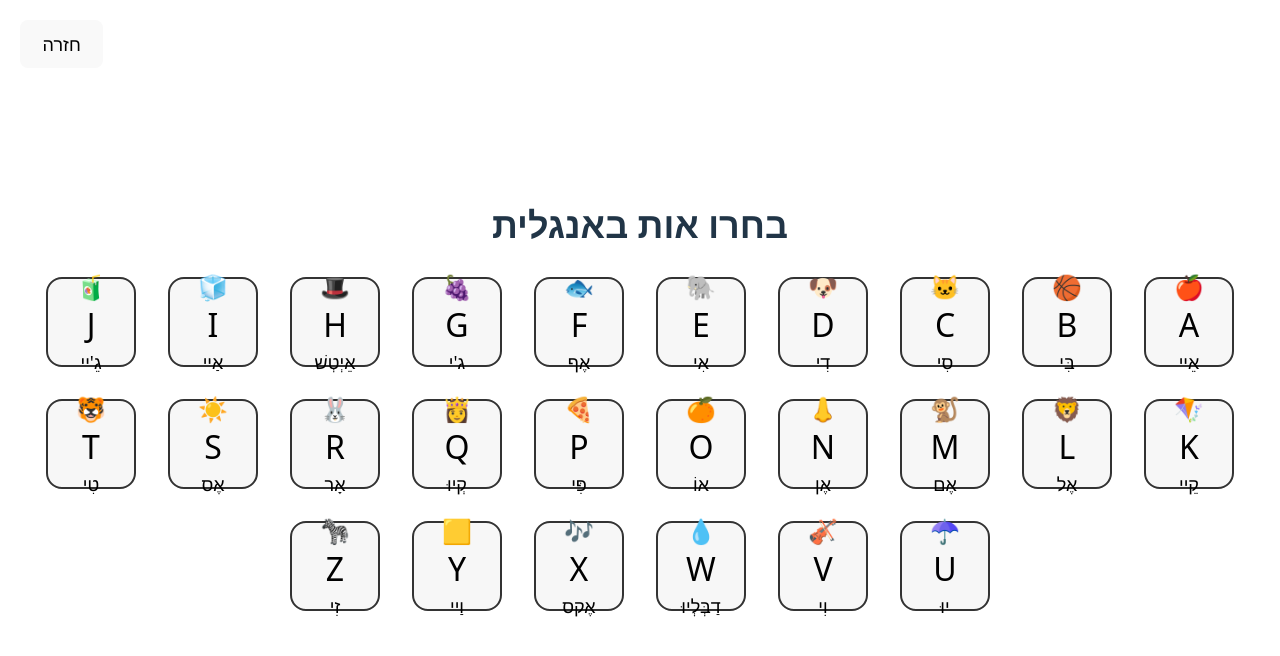
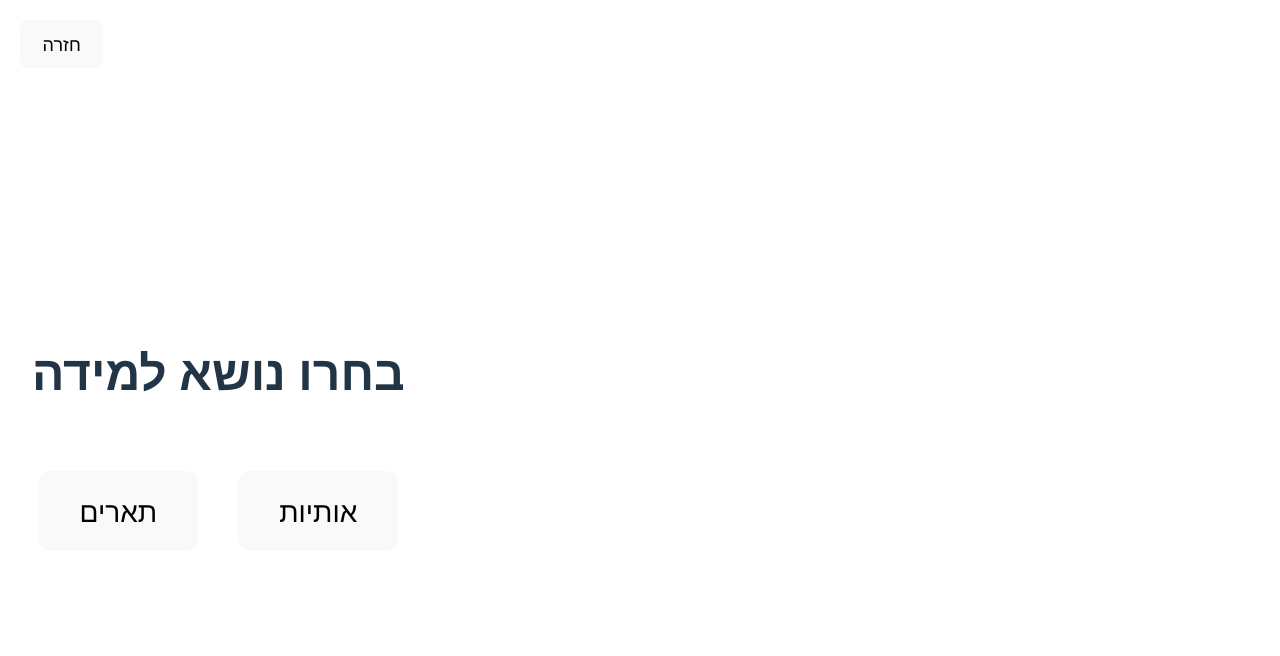
Before and after one commit to GuyNetserEyal/learn_english, a React (Vite) app: page / in a window 1280 px wide. Both pictures are taken after a click on the button "למידה". Shown: the top 656 px of the page. Built offline with nearby package versions, Linux system fonts and the light colour scheme.

Commit message:
adding adj page

```diff
--- /dev/null
+++ b/src/Adjectives.jsx
@@ -0,0 +1,150 @@
+import React, { useState } from "react";
+
+// List of adjective pairs. Each pair has: adjective1, adjective2, hebrewPron1, hebrewPron2, noun1, noun2, icon1, icon2
+const PAIRS = [
+  {
+    adjectives: ["Big", "Small"],
+    hebrew: ["בִּיג", "סְמוֹל"],
+    nouns: ["lion", "cat"],
+    hebrewNouns: ["לַיּוֹן", "קַט"],
+    hebrewPhrase: ["אריה גדול", "חתול קטן"],
+    icons: ["🦁", "🐱"],
+  },
+  {
+    adjectives: ["Tall", "Short"],
+    hebrew: ["טוֹל", "שׁוֹרְט"],
+    nouns: ["giraffe", "rabbit"],
+    hebrewNouns: ["גִ'ירַף", "רַבִּיט"],
+    hebrewPhrase: ["ג'ירף גבוה", "ארנב נמוך"],
+    icons: ["🦒", "🐰"],
+  },
+  {
+    adjectives: ["Fast", "Slow"],
+    hebrew: ["פַאסְט", "סְלוֹו"],
+    nouns: ["horse", "turtle"],
+    hebrewNouns: ["הוֹרְס", "טֶרְטֶל"],
+    hebrewPhrase: ["סוס מהיר", "צב איטי"],
+    icons: ["🐎", "🐢"],
+  },
+  {
+    adjectives: ["Hot", "Cold"],
+    hebrew: ["הוֹט", "קוֹלְד"],
+    nouns: ["sun", "snow"],
+    hebrewNouns: ["סַן", "סְנוֹו"],
+    hebrewPhrase: ["שמש חמה", "שלג קר"],
+    icons: ["☀️", "❄️"],
+  },
+  {
+    adjectives: ["Happy", "Sad"],
+    hebrew: ["הֶפִּי", "סֵאֵד"],
+    nouns: ["dog", "cat"],
+    hebrewNouns: ["דוֹג", "קַט"],
+    hebrewPhrase: ["כלב שמח", "חתול עצוב"],
+    icons: ["🐶", "🐱"],
+  },
+  {
+    adjectives: ["Old", "Young"],
+    hebrew: ["אוֹלְד", "יאָנג"],
+    nouns: ["man", "boy"],
+    hebrewNouns: ["מֶן", "בּוֹי"],
+    hebrewPhrase: ["איש זקן", "ילד צעיר"],
+    icons: ["👴", "👦"],
+  },
+];
+
+function speak(text) {
+  if (typeof window !== "undefined" && window.speechSynthesis) {
+    window.speechSynthesis.cancel();
+    const ut = new SpeechSynthesisUtterance(text);
+    ut.lang = "en-US";
+    window.speechSynthesis.speak(ut);
+  }
+}
+
+export default function Adjectives({ onBack }) {
+  const [selected, setSelected] = useState(null); // index of selected pair
+
+  // Detail view
+  if (selected !== null) {
+    const pair = PAIRS[selected];
+    const sentence1 = `${pair.adjectives[0]} ${pair.nouns[0]}`;
+    const sentence2 = `${pair.adjectives[1]} ${pair.nouns[1]}`;
+
+    return (
+      <div
+        dir="rtl"
+        style={{
+          textAlign: "center",
+          fontFamily: "inherit",
+          padding: 32,
+          display: "flex",
+          flexDirection: "column",
+          alignItems: "center",
+          justifyContent: "center",
+          minHeight: "100vh",
+          position: "relative",
+          gap: 24,
+        }}
+      >
+        <button onClick={() => setSelected(null)} style={{ position: "absolute", top: 20, left: 20, fontSize: 18 }}>
+          חזרה
+        </button>
+
+        <h1 style={{ fontSize: 48 }}>{pair.adjectives[0]} / {pair.adjectives[1]}</h1>
+
+        {/* First sentence */}
+        <div style={{ display: "flex", flexDirection: "column", alignItems: "center", gap: 8 }}>
+          <div style={{ fontSize: 72 }}>{pair.icons[0]}</div>
+          <div style={{ fontSize: 40 }}>{sentence1}</div>
+          <div style={{ fontSize: 24 }}>{pair.hebrew[0]} {pair.hebrewNouns[0]}</div>
+          <div style={{ fontSize: 22, color: '#2b2b2b', marginTop: 2 }}>{pair.hebrewPhrase[0]}</div>
+          <button onClick={() => speak(sentence1)} style={{ marginTop: 6, cursor: "pointer" }}>השמע</button>
+        </div>
+
+        {/* Second sentence */}
+        <div style={{ display: "flex", flexDirection: "column", alignItems: "center", gap: 8 }}>
+          <div style={{ fontSize: 72 }}>{pair.icons[1]}</div>
+          <div style={{ fontSize: 40 }}>{sentence2}</div>
+          <div style={{ fontSize: 24 }}>{pair.hebrew[1]} {pair.hebrewNouns[1]}</div>
+          <div style={{ fontSize: 22, color: '#2b2b2b', marginTop: 2 }}>{pair.hebrewPhrase[1]}</div>
+          <button onClick={() => speak(sentence2)} style={{ marginTop: 6, cursor: "pointer" }}>השמע</button>
+        </div>
+      </div>
+    );
+  }
+
+  // Grid view
+  return (
+    <div dir="rtl" style={{ textAlign: "center", fontFamily: "inherit", padding: 32 }}>
+      <button onClick={onBack} style={{ position: "absolute", top: 20, left: 20, fontSize: 18 }}>
+        חזרה
+      </button>
+      <h1 style={{ fontSize: 36, marginBottom: 24 }}>בחרו זוג תארים</h1>
+      <div style={{ display: "flex", flexWrap: "wrap", justifyContent: "center", gap: 16 }}>
+        {PAIRS.map((p, idx) => (
+          <button
+            key={idx}
+            onClick={() => setSelected(idx)}
+            style={{
+              width: 140,
+              height: 140,
+              borderRadius: 16,
+              border: "2px solid #333",
+              background: "#f7f7f7",
+              cursor: "pointer",
+              display: "flex",
+              flexDirection: "column",
+              alignItems: "center",
+              justifyContent: "center",
+              gap: 4,
+              fontSize: 18,
+            }}
+          >
+            <span style={{ fontSize: 32 }}>{p.icons[0]} {p.icons[1]}</span>
+            <span>{p.adjectives[0]} / {p.adjectives[1]}</span>
+          </button>
+        ))}
+      </div>
+    </div>
+  );
+}
--- a/src/App.jsx
+++ b/src/App.jsx
@@ -1,6 +1,7 @@
 import React, { useState } from "react";
 import Games from "./Games.jsx";
 import WordSearch from "./WordSearch.jsx";
+import Adjectives from "./Adjectives.jsx";
 import 'pepjs';
 
 const LETTERS = [
@@ -33,7 +34,7 @@ const LETTERS = [
 ];
 
 function App() {
-  // page can be "home", "learning", "games", "games-menu", "game-10", "game-search"
+  // page can be "home", "learning-menu", "letters", "adjectives", "games-menu", "game-10", "game-search"
   const [page, setPage] = useState("home");
   const [selected, setSelected] = useState(null); // index of selected letter when inside learning detail
 
@@ -48,7 +49,7 @@ function App() {
   };
 
   // 1. Detail view for a specific letter (inside learning)
-  if (page === "learning" && selected !== null) {
+  if (page === "letters" && selected !== null) {
     const { letter, hebrewName, word, hebrewWord, icon } = LETTERS[selected];
     return (
       <div
@@ -97,12 +98,12 @@ function App() {
     );
   }
 
-  // 2. Learning grid page
-  if (page === "learning") {
+  // 2. Letters grid page
+  if (page === "letters") {
     return (
       <div dir="rtl" style={{ textAlign: "center", fontFamily: "inherit", padding: 32 }}>
         <button
-          onClick={() => setPage("home")}
+          onClick={() => setPage("learning-menu")}
           style={{ position: "absolute", top: 20, left: 20, fontSize: 18 }}
         >
           חזרה
@@ -136,6 +137,54 @@ function App() {
         </div>
       </div>
     );
+  }
+
+  // Learning menu page
+  if (page === "learning-menu") {
+    return (
+      <div
+        dir="rtl"
+        style={{
+          textAlign: "center",
+          fontFamily: "inherit",
+          padding: 32,
+          display: "flex",
+          flexDirection: "column",
+          alignItems: "center",
+          justifyContent: "center",
+          minHeight: "100vh",
+          gap: 40,
+          position: "relative",
+        }}
+      >
+        <button onClick={() => setPage("home" )} style={{ position: "absolute", top: 20, left: 20, fontSize: 18 }}>
+          חזרה
+        </button>
+        <h1 style={{ fontSize: 48 }}>בחרו נושא למידה</h1>
+        <div style={{ display: "flex", gap: 40 }}>
+          <button
+            onClick={() => {
+              setPage("letters");
+              setSelected(null);
+            }}
+            style={{ padding: "20px 40px", fontSize: 28, borderRadius: 12, cursor: "pointer" }}
+          >
+            אותיות
+          </button>
+          <button
+            onClick={() => setPage("adjectives")}
+            style={{ padding: "20px 40px", fontSize: 28, borderRadius: 12, cursor: "pointer" }}
+          >
+            תארים
+          </button>
+        </div>
+      </div>
+    );
+  }
+
+  // adjectives learning page
+  if (page === "adjectives") {
+    return <Adjectives onBack={() => setPage("learning-menu")} />;
   }
 
   // games submenu
@@ -206,7 +255,7 @@ function App() {
       <div style={{ display: "flex", gap: 40 }}>
         <button
           onClick={() => {
-            setPage("learning");
+            setPage("learning-menu");
             setSelected(null);
           }}
           style={{ padding: "20px 40px", fontSize: 28, borderRadius: 12, cursor: "pointer" }}
```
